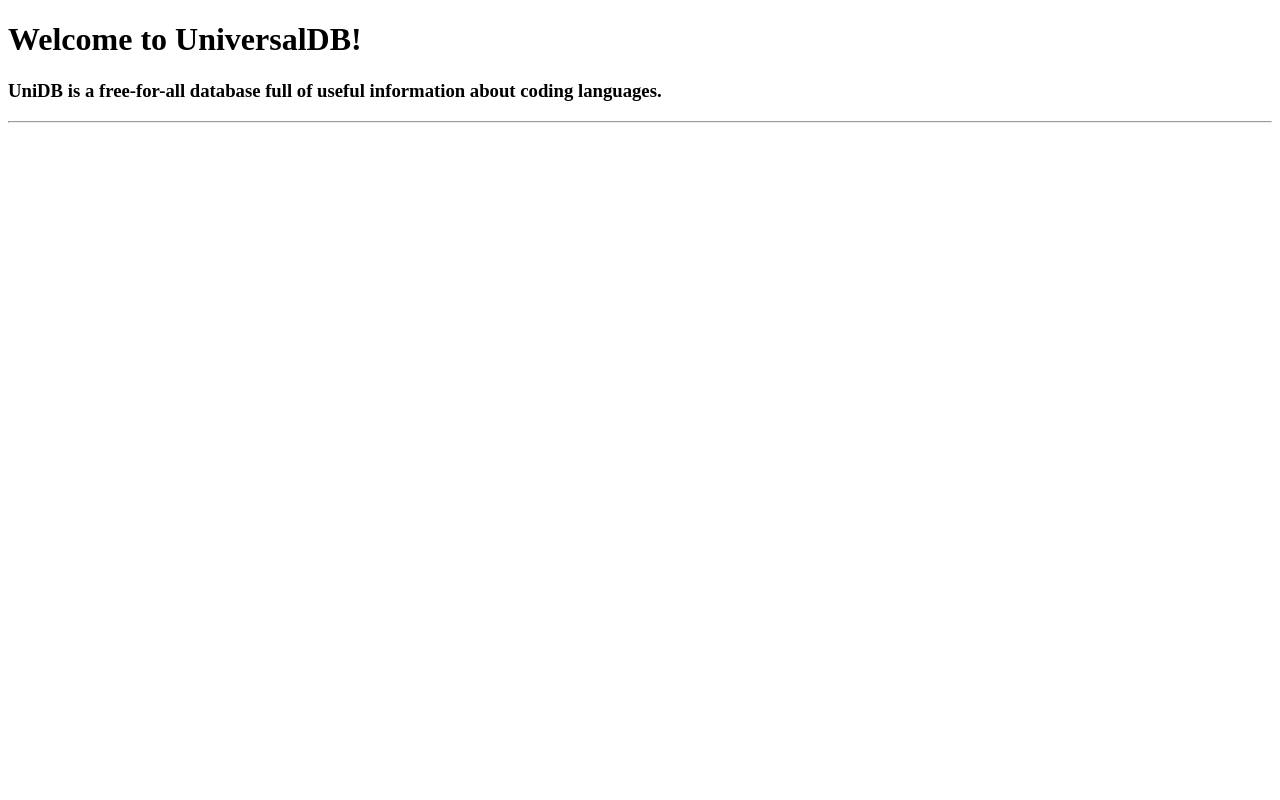
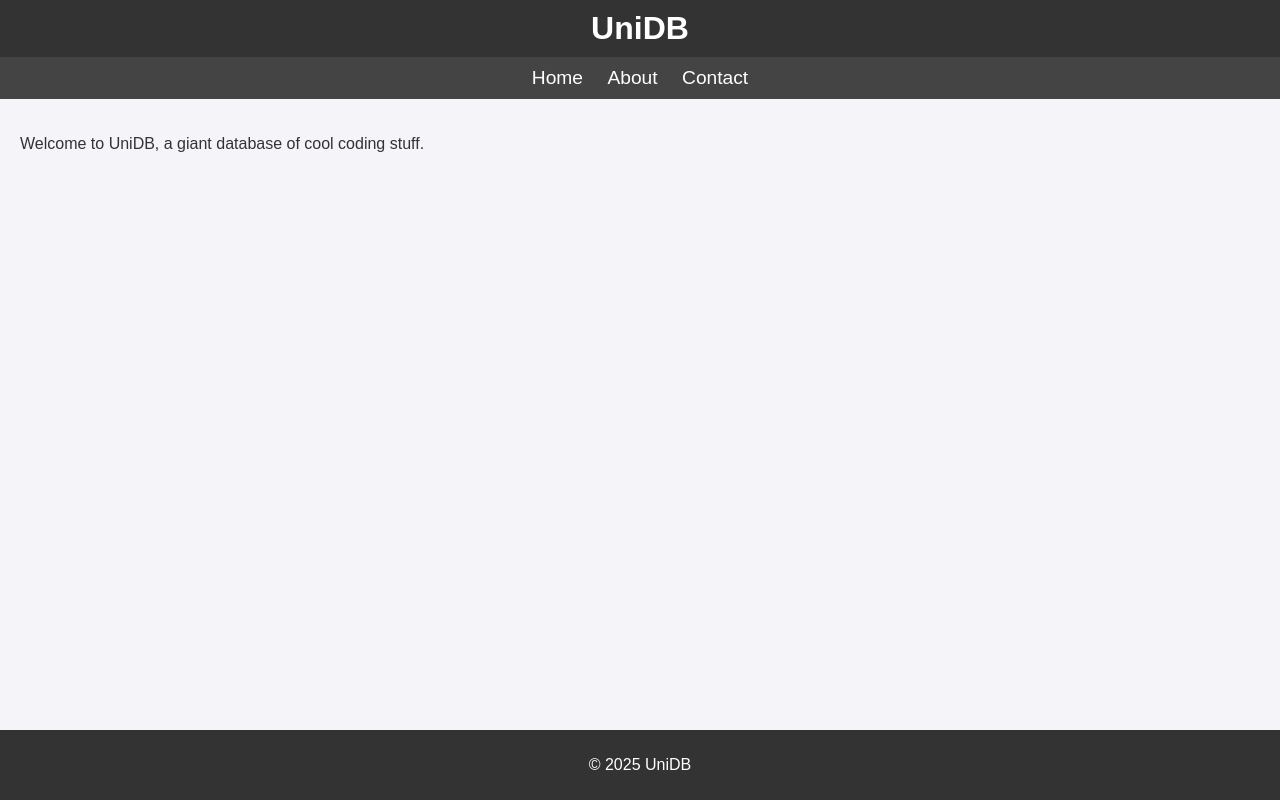
Before and after one commit to xTGuy/unidb, a plain HTML site: page index.html in a window 1280 px wide. Drawn offline with Linux system fonts and the light colour scheme.

Commit message:
Update index.html

```diff
--- a/index.html
+++ b/index.html
@@ -1,13 +1,77 @@
-<!DOCTYPE Html>
-<html>
-  <title>UniDB</title>
-  <link rel="icon" type="image/x-icon" href="logo.png">
-  <h1>
-    Welcome to UniversalDB!
-  </h1>
-  <h3>
-    UniDB is a free-for-all database full of useful information about coding languages.
-  </h3>
-  <hr>
-  <favicon
+<!DOCTYPE html>
+<html lang="en">
+<head>
+    <meta charset="UTF-8">
+    <meta name="viewport" content="width=device-width, initial-scale=1.0">
+    <title>UniDB</title>
+    <style>
+        /* Minimalistic CSS */
+        body {
+            font-family: Arial, sans-serif;
+            margin: 0;
+            padding: 0;
+            background-color: #f4f4f9;
+            color: #333;
+        }
+
+        header {
+            background-color: #333;
+            color: #fff;
+            padding: 10px 0;
+            text-align: center;
+        }
+
+        header h1 {
+            margin: 0;
+            font-size: 2em;
+        }
+
+        nav {
+            background-color: #444;
+            padding: 10px;
+            text-align: center;
+        }
+
+        nav a {
+            color: #fff;
+            text-decoration: none;
+            margin: 0 10px;
+            font-size: 1.2em;
+        }
+
+        nav a:hover {
+            text-decoration: underline;
+        }
+
+        main {
+            padding: 20px;
+        }
+
+        footer {
+            background-color: #333;
+            color: #fff;
+            text-align: center;
+            padding: 10px 0;
+            position: fixed;
+            width: 100%;
+            bottom: 0;
+        }
+    </style>
+</head>
+<body>
+    <header>
+        <h1>UniDB</h1>
+    </header>
+    <nav>
+        <a href="#">Home</a>
+        <a href="#">About</a>
+        <a href="#">Contact</a>
+    </nav>
+    <main>
+        <p>Welcome to UniDB, a giant database of cool coding stuff.</p>
+    </main>
+    <footer>
+        <p>&copy; 2025 UniDB</p>
+    </footer>
+</body>
 </html>
```
